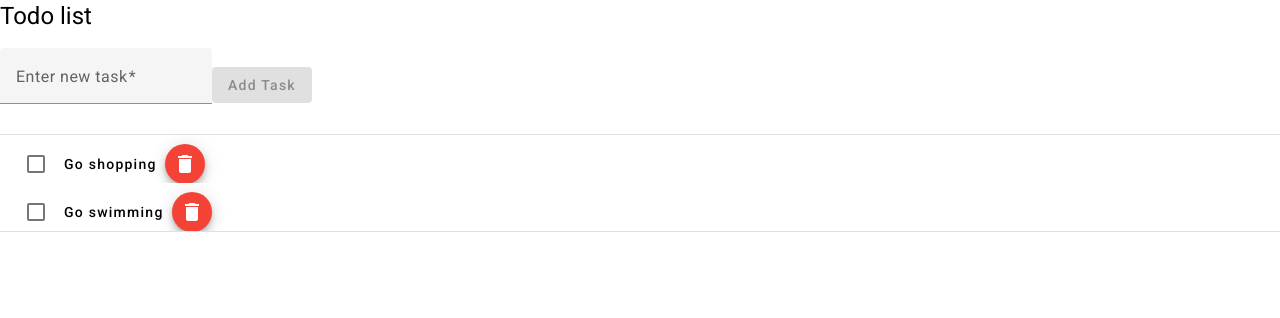
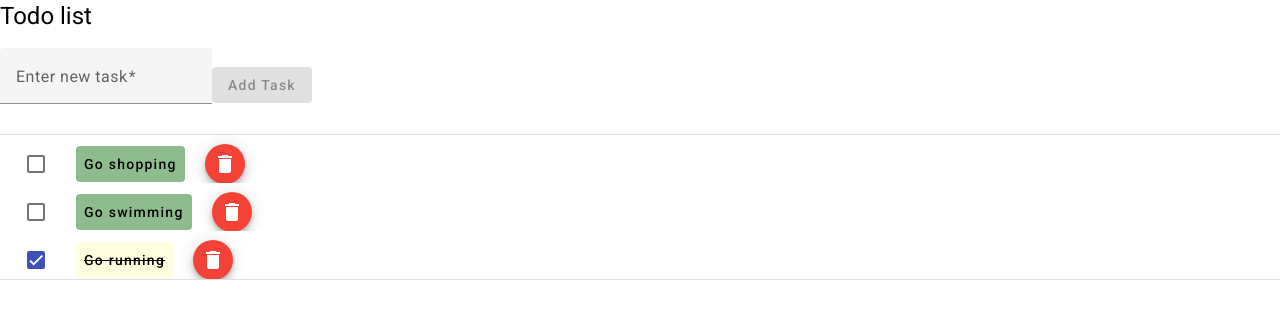
Before and after one commit to bullet03/angular-todo, an Angular app: page /todos in a window 1280 px wide. Shown: the top 318 px of the page. Built offline with nearby package versions, Linux system fonts and the light colour scheme.

Commit message:
feat: add prioritis to todo model

```diff
--- a/src/app/app.module.ts
+++ b/src/app/app.module.ts
@@ -20,6 +20,7 @@ import { TodoItemComponent } from './todo-item/todo-item.component';
 import { PageNotFoundComponent } from './page-not-found/page-not-found.component';
 import {MatListModule} from "@angular/material/list";
 import {MatIconModule} from "@angular/material/icon";
+import {MatSelectModule} from "@angular/material/select";
 
 
 @NgModule({
@@ -44,7 +45,8 @@ import {MatIconModule} from "@angular/material/icon";
     MatCardModule,
     MatCheckboxModule,
     MatListModule,
-    MatIconModule
+    MatIconModule,
+    MatSelectModule
   ],
   providers: [],
   bootstrap: [AppComponent]
--- a/src/app/mock-todos.ts
+++ b/src/app/mock-todos.ts
@@ -1,7 +1,8 @@
-import { Todo } from "./todo";
 import { v4 as uuidv4 } from 'uuid';
+import { Todo, priorities } from "./todo";
 
 export const TODOS: Todo[] = [
-    { id: uuidv4(), name: 'Go shopping', complete: false },
-    { id: uuidv4(), name: 'Go swimming', complete: false }
+    { id: uuidv4(), name: 'Go shopping', complete: false, priority: priorities.low },
+    { id: uuidv4(), name: 'Go swimming', complete: false, priority: priorities.low },
+    { id: uuidv4(), name: 'Go running', complete: true, priority: priorities.medium }
 ];
--- a/src/app/todo-item/todo-item.component.css
+++ b/src/app/todo-item/todo-item.component.css
@@ -1,16 +1,16 @@
-.textDepricated {
+.textDeprecated {
   color: grey;
   text-decoration: line-through;
 }
 
-.high {
-  background-color: red;
+.highPriority {
+  background-color: indianred;
 }
 
-.medium {
-  background-color: yellow;
+.mediumPriority {
+  background-color: lightyellow;
 }
 
-.low {
-  background-color: green;
+.lowPriority {
+  background-color: darkseagreen;
 }
--- a/src/app/todo-item/todo-item.component.html
+++ b/src/app/todo-item/todo-item.component.html
@@ -1,6 +1,12 @@
 <mat-card>
   <mat-card-content>
     <form [formGroup]="todoForm" (submit)="onSubmit()">
+      <mat-checkbox
+        (click)="onCheckboxChange()"
+        color="primary"
+        aria-label="mark todo as done"
+        formControlName="todoItemCheckboxForm"
+      ></mat-checkbox>
       <mat-form-field>
         <mat-label>Edit Todo</mat-label>
         <input
@@ -9,22 +15,28 @@
           type="text"
           #inputRef
           (change)="onInputChange(inputRef.value)"
-          formControlName="todoItemForm"
-          [attr.disabled]="isDisabled"
+          formControlName="todoItemInputForm"
         >
         <mat-error *ngIf="todoForm.invalid">{{getErrorMessage()}}</mat-error>
       </mat-form-field>
       <mat-form-field>
         <mat-label>Priorities</mat-label>
-        <select matNativeControl required (change)="onSelectChange($event)" [disabled]="isChecked">
-          <option value="low">Low</option>
-          <option value="medium">Medium</option>
-          <option value="high">High</option>
-        </select>
+        <mat-select
+          matNativeControl
+          required
+          (selectionChange)="onSelectChange($event)"
+          [disabled]="isDisabled"
+          [value]="todoPriority"
+        >
+          <mat-option value="low">Low</mat-option>
+          <mat-option value="medium">Medium</mat-option>
+          <mat-option value="high">High</mat-option>
+        </mat-select>
       </mat-form-field>
-      <button type="button">Edit</button>
-      <button type="submit">Save</button>
+      <button mat-stroked-button type="button" [disabled]="!isDisabled" (click)="enableControl()">Edit</button>
+      <button mat-stroked-button type="submit" [disabled]="isDisabled" (click)="resetValues()">Reset</button>
+      <button mat-stroked-button type="submit" [disabled]="isDisabled">Save</button>
     </form>
   </mat-card-content>
 </mat-card>
-<button type="button" (click)="goBack()">go back</button>
+<button mat-stroked-button type="button" (click)="goBack()">go back</button>
--- a/src/app/todo-item/todo-item.component.ts
+++ b/src/app/todo-item/todo-item.component.ts
@@ -1,10 +1,11 @@
-import {Component, ElementRef, EventEmitter, Input, OnInit, Output} from '@angular/core';
-import {FormControl, FormGroup, Validators, FormBuilder} from "@angular/forms";
+import {Component, OnInit} from '@angular/core';
+import {FormControl, FormGroup, Validators} from "@angular/forms";
 import {ActivatedRoute} from "@angular/router";
-import { Location } from '@angular/common';
+import {Location} from '@angular/common';
 import {TodoService} from "../todo.service";
-import {Todo} from "../todo";
+import {priorities, Todo} from "../todo";
 import {map} from "rxjs";
+import {MatSelectChange} from "@angular/material/select";
 
 @Component({
   selector: 'app-todo-item',
@@ -14,12 +15,13 @@ import {map} from "rxjs";
 export class TodoItemComponent implements OnInit {
   inputName: string = '';
   todoItem!: Todo;
-  isChecked: boolean = false;
-  isDisabled: true | null =  null;
-  taskStatus: string = 'low';
+  isDisabled: boolean =  true;
+  isComplete!: boolean;
+  todoPriority = priorities.low;
   todoId: string = ''
   todoForm: FormGroup = new FormGroup({
-    todoItemForm: new FormControl('', [Validators.required, Validators.minLength(3)])
+    todoItemInputForm: new FormControl({value: '', disabled: true}, [Validators.required, Validators.minLength(3)]),
+    todoItemCheckboxForm: new FormControl({value: true, disabled: true})
   });
 
   ngOnInit() {
@@ -27,7 +29,11 @@ export class TodoItemComponent implements OnInit {
       this.todoId = result;
     });
     this.todoItem = this.todoService.getTodo(this.todoId) as Todo;
-    this.todoForm.setValue({todoItemForm: this.todoItem!.name});
+    this.todoForm.setValue({todoItemInputForm: this.todoItem!.name, todoItemCheckboxForm: this.todoItem!.complete});
+
+    this.inputName = this.todoItem.name;
+    this.todoPriority = this.todoItem.priority;
+    this.isComplete = this.todoItem.complete;
   }
 
   constructor(private todoService: TodoService, private location: Location, private route: ActivatedRoute,) {
@@ -37,37 +43,36 @@ export class TodoItemComponent implements OnInit {
     this.inputName = val;
   }
 
-  setInputBackground() {
-    switch(this.taskStatus) {
-      case 'high':
-        return 'high';
-      case 'medium':
-        return 'medium';
-      case 'low':
-        return 'low';
+  setBackgroundColorClass() {
+    switch (this.todoPriority) {
+      case priorities.high:
+        return 'highPriority'
+      case priorities.medium:
+        return 'mediumPriority'
+      case priorities.low:
+        return 'lowPriority'
       default:
-        return '';
+        return 'lowPriority'
     }
   }
 
   setInputDecorations() {
-    return this.isChecked ? 'textDepricated' : '';
+    return this.isComplete? 'textDeprecated' : '';
   }
 
   setClasses() {
     return {
       [this.setInputDecorations()]: true,
-      [this.setInputBackground()]: true
+      [this.setBackgroundColorClass()]: true
     };
   }
 
   onCheckboxChange() {
-    this.isChecked = !this.isChecked;
-    this.isDisabled = this.isDisabled ? null : true
+    this.isComplete = !this.isComplete;
   }
 
-  onSelectChange(event: Event) {
-    this.taskStatus = (event.target as unknown as HTMLInputElement).value;
+  onSelectChange(event: MatSelectChange) {
+    this.todoPriority = event.value;
   }
 
   getErrorMessage() {
@@ -83,6 +88,33 @@ export class TodoItemComponent implements OnInit {
   }
 
   onSubmit() {
-    this.todoService.updateTodo({id: this.todoItem.id, name: this.inputName, complete: false});
+    console.log(this.isComplete, 'isDisabled');
+    console.log(this.isComplete, 'isDisabled');
+    this.todoService.updateTodo({
+      id: this.todoItem.id,
+      name: this.inputName,
+      complete: this.isComplete,
+      priority: this.todoPriority
+    });
+    this.disableControl();
+  }
+
+  disableControl() {
+    this.todoForm.get('todoItemInputForm')?.disable();
+    this.todoForm.get('todoItemCheckboxForm')?.disable();
+    this.isDisabled = !this.isDisabled;
+  }
+
+  enableControl() {
+    this.todoForm.get('todoItemInputForm')?.enable();
+    this.todoForm.get('todoItemCheckboxForm')?.enable();
+    this.isDisabled = !this.isDisabled;
+  }
+
+  resetValues() {
+    this.inputName = this.todoItem.name;
+    this.todoPriority = this.todoItem.priority;
+    this.isComplete = this.todoItem.complete;
+    this.todoForm.setValue({todoItemInputForm: this.todoItem!.name, todoItemCheckboxForm: this.todoItem!.complete});
   }
 }
--- a/src/app/todo.ts
+++ b/src/app/todo.ts
@@ -2,4 +2,11 @@ export interface Todo {
   id: string;
   name: string;
   complete: boolean;
+  priority: priorities;
 }
+
+export enum priorities {
+  low = 'low',
+  medium = 'medium',
+  high = 'high'
+}
--- a/src/app/todos-list/todos-list.component.css
+++ b/src/app/todos-list/todos-list.component.css
@@ -2,8 +2,22 @@
   color: grey;
   text-decoration: line-through;
 }
-.listItem {
+
+.listItemContainer {
   display: flex;
+  gap: 20px;
   align-items: center;
   padding-top: 10px;
 }
+
+.highPriority {
+  background-color: indianred;
+}
+
+.mediumPriority {
+  background-color: lightyellow;
+}
+
+.lowPriority {
+  background-color: darkseagreen;
+}
--- a/src/app/todos-list/todos-list.component.html
+++ b/src/app/todos-list/todos-list.component.html
@@ -2,10 +2,24 @@
 <mat-list role="list">
   <mat-divider></mat-divider>
   <mat-list-item role="listitem" *ngFor="let todo of todosList">
-    <div [class]="'listItem'">
-      <mat-checkbox color="primary" [checked]="todo.complete" (click)="onCheckboxChange(todo)"></mat-checkbox>
-      <a mat-button routerLink="/todo/{{todo.id}}" [ngClass]="toggleDeprecatedClass(todo.complete)">{{todo.name}}</a>
-      <button mat-mini-fab color="warn" aria-label="delete todo" (click)="deleteTodo(todo)">
+    <div [class]="'listItemContainer'">
+      <mat-checkbox color="primary" [checked]="todo.complete" (click)="onCheckboxChange(todo)" aria-label="mark todo as done"></mat-checkbox>
+      <a mat-button
+         routerLink="/todo/{{todo.id}}"
+         [ngClass]="{
+           'textDeprecated': toggleDeprecatedClass(todo.complete),
+           'highPriority': setBackgroundColorClass(todo.priority) === 'highPriority',
+           'mediumPriority': setBackgroundColorClass(todo.priority) === 'mediumPriority',
+           'lowPriority': setBackgroundColorClass(todo.priority) === 'lowPriority'
+         }"
+      >
+        {{todo.name}}
+      </a>
+      <button
+        mat-mini-fab color="warn"
+        aria-label="delete todo"
+        (click)="deleteTodo(todo)"
+      >
         <mat-icon>delete</mat-icon>
       </button>
     </div>
--- a/src/app/todos-list/todos-list.component.ts
+++ b/src/app/todos-list/todos-list.component.ts
@@ -1,7 +1,7 @@
-import { Component, OnInit } from '@angular/core';
-import { TodoService } from "../todo.service";
-import { Todo } from "../todo";
-import { v4 as uuidv4 } from "uuid";
+import {Component, OnInit} from '@angular/core';
+import {TodoService} from "../todo.service";
+import {priorities, Todo} from "../todo";
+import {v4 as uuidv4} from "uuid";
 
 @Component({
   selector: 'app-todos-list',
@@ -26,7 +26,7 @@ export class TodosListComponent implements OnInit  {
   }
 
   addTodo(todoName: string) {
-    this.todoService.addTodo({id: uuidv4(), name: todoName, complete: false });
+    this.todoService.addTodo({id: uuidv4(), name: todoName, complete: false, priority: priorities.low });
     this.getTodosList();
   }
 
@@ -37,4 +37,17 @@ export class TodosListComponent implements OnInit  {
     this.todoService.updateTodo({...todo, complete: !todo.complete});
     this.getTodosList();
   }
+
+  setBackgroundColorClass(priority: priorities) {
+    switch (priority) {
+      case priorities.high:
+        return 'highPriority'
+      case priorities.medium:
+        return 'mediumPriority'
+      case priorities.low:
+        return 'lowPriority'
+      default:
+        return 'lowPriority'
+    }
+  }
 }
```
